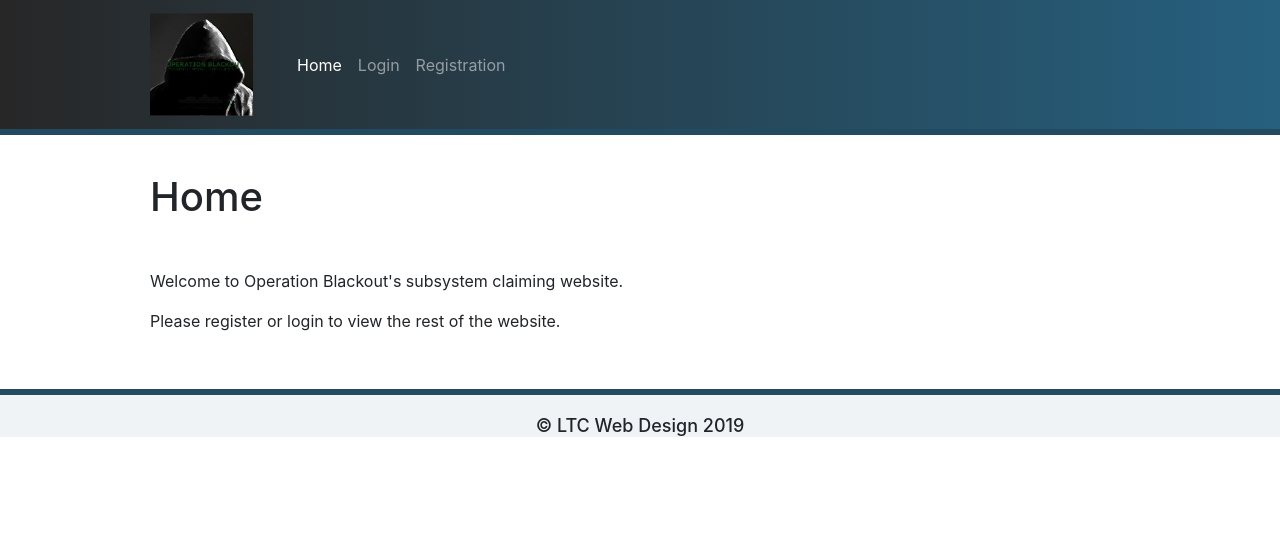
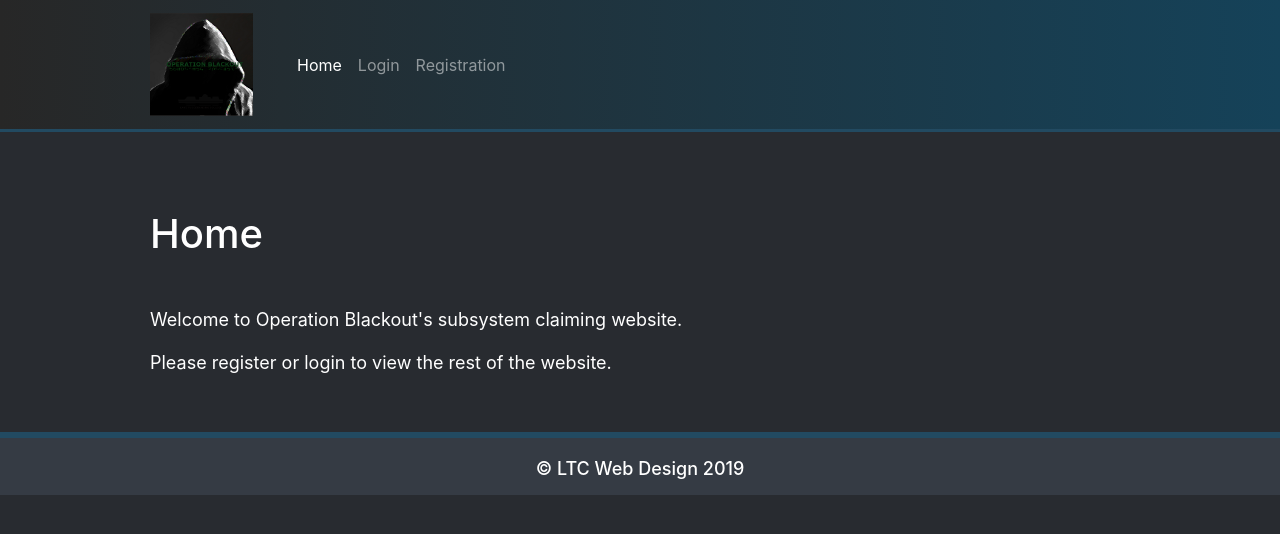
Before and after one commit to LTC-IT/LTC-Range-2019, a Flask app: page / in a window 1280 px wide. Shown: the top 534 px of the page. Run offline with Flask 2, Linux system fonts and the light colour scheme; parts of the project's set-up code (start-up, migrations or seed data) failed here and were passed over; some libraries are stand-ins or nearby versions.

Commit message:
edit navbar and colours

```diff
--- a/templates/base.html
+++ b/templates/base.html
@@ -18,10 +18,15 @@
     <script src="https://stackpath.bootstrapcdn.com/bootstrap/4.3.1/js/bootstrap.min.js"
             integrity="sha384-JjSmVgyd0p3pXB1rRibZUAYoIIy6OrQ6VrjIEaFf/nJGzIxFDsf4x0xIM+B07jRM"
             crossorigin="anonymous"></script>
+
+    <style>
+        h1 { padding-bottom: 40px; color: white;}
+        p { font-size: 18px; color: white;}
+    </style>
 </head>
 
-<body>
-<nav class="navbar navbar-expand-lg navbar-dark" style="background-image: linear-gradient(to right, #272727, #26607f); padding-left: 150px"><a class="navbar-brand" href="/"><img src="/static/Blackout%20logo.PNG" width="103" height="103"></a>
+<body style="background-color: #282b30">
+<nav class="navbar navbar-expand-lg navbar-dark" style="background-image: linear-gradient(to right, #272727, #154259); padding-left: 150px"><a class="navbar-brand" href="/"><img src="/static/Blackout%20logo.PNG" width="103" height="103"></a>
     <button class="navbar-toggler" type="button" data-toggle="collapse" data-target="#navbarSupportedContent"
             aria-controls="navbarSupportedContent" aria-expanded="false" aria-label="Toggle navigation"><span
             class="navbar-toggler-icon"></span></button>
@@ -46,7 +51,7 @@
         </ul>
     </div>
 </nav>
-<h1 style="border: #224a61 3px solid">  </h1>
+<h1 style="border-top: #224a61 3px solid">  </h1>
 {% with messages = get_flashed_messages() %}
   {% if messages %}
     <ul class=flashes>
@@ -64,8 +69,8 @@
         </header>
         {% block content %}{% endblock %}
     </section>
-    <footer style="padding-top: 20px; background-color: #f0f3f5; border-top: 6px solid #224a61;">
-        <h1 style="text-align: center; font-size: 18px;"> © LTC Web Design 2019 </h1>
+    <footer style="padding-top: 20px; background-color: #353b44; border-top: 6px solid #224a61;">
+        <h2 style="padding-bottom: 15px; text-align: center; font-size: 18px; color: white"> © LTC Web Design 2019 </h2>
     </footer>
 </body>
 </html>
--- a/templates/claimsubsystem.html
+++ b/templates/claimsubsystem.html
@@ -2,7 +2,7 @@
 
 <!-- This creates the heading of the page and makes it the same as the title -->
 {% block header %}
-    <h1 style="padding-bottom: 40px">{% block title %} {{ pagetitle }}   {% endblock %}</h1>
+    <h1>{% block title %} {{ pagetitle }}   {% endblock %}</h1>
 {% endblock %}
 
 <!-- This replaces the content block in base.html -->
--- a/templates/claimtest.html
+++ b/templates/claimtest.html
@@ -1,7 +1,7 @@
 {% extends 'base.html' %}
 
 {% block header %}
-    <h1 style="padding-bottom: 40px">{% block title %} {{ pagetitle }}   {% endblock %}</h1>
+    <h1>{% block title %} {{ pagetitle }}   {% endblock %}</h1>
 {% endblock %}
 
 {% block content %}
--- a/templates/edit-user.html
+++ b/templates/edit-user.html
@@ -1,7 +1,7 @@
 {% extends 'base.html' %}
 
 {% block header %}
-  <h1 style="padding-bottom: 40px">{% block title %}Register{% endblock %}</h1>
+  <h1>{% block title %}Register{% endblock %}</h1>
 {% endblock %}
 
 {% block content %}
--- a/templates/index.html
+++ b/templates/index.html
@@ -4,7 +4,7 @@
 
 <!-- This creates the heading of the page and makes it the same as the title -->
 {% block header %}
-  <h1 style="padding-bottom: 40px">{% block title %} {{ pagetitle }} {% endblock %}</h1>
+  <h1>{% block title %} {{ pagetitle }} {% endblock %}</h1>
 {% endblock %}
 
 
--- a/templates/register.html
+++ b/templates/register.html
@@ -3,7 +3,7 @@
 
 <!-- This creates the heading of the page and makes it the same as the title -->
 {% block header %}
-    <h1 style="padding-bottom: 40px">{% block title %} {{ pagetitle }}   {% endblock %}</h1>
+    <h1>{% block title %} {{ pagetitle }}   {% endblock %}</h1>
 {% endblock %}
 
 
--- a/templates/registersubsystem.html
+++ b/templates/registersubsystem.html
@@ -3,7 +3,7 @@
 
 <!-- This creates the heading of the page and makes it the same as the title -->
 {% block header %}
-    <h1 style="padding-bottom: 40px">{% block title %} {{ title }}   {% endblock %}</h1>
+    <h1>{% block title %} {{ title }}   {% endblock %}</h1>
 {% endblock %}
 
 
--- a/templates/reportresult.html
+++ b/templates/reportresult.html
@@ -3,7 +3,7 @@
 {% block title %}{{ Title }}{% endblock %}
 
 {% block header %}
-  <h1 style="padding-bottom: 40px">{{ Title }}</h1>
+  <h1>{{ Title }}</h1>
 {% endblock %}
 
 
--- a/templates/reset-password.html
+++ b/templates/reset-password.html
@@ -1,7 +1,7 @@
 {% extends 'base.html' %}
 
 {% block header %}
-  <h1 style="padding-bottom: 40px">{% block title %} {{ title }}{% endblock %}</h1>
+  <h1>{% block title %} {{ title }}{% endblock %}</h1>
 {% endblock %}
 
 
--- a/templates/user.html
+++ b/templates/user.html
@@ -3,7 +3,7 @@
 
 <!-- This creates the heading of the page and makes it the same as the title -->
 {% block header %}
-    <h1 style="padding-bottom: 40px">{% block title %} {{ title }}   {% endblock %}</h1>
+    <h1>{% block title %} {{ title }}   {% endblock %}</h1>
 {% endblock %}
 
 
```
